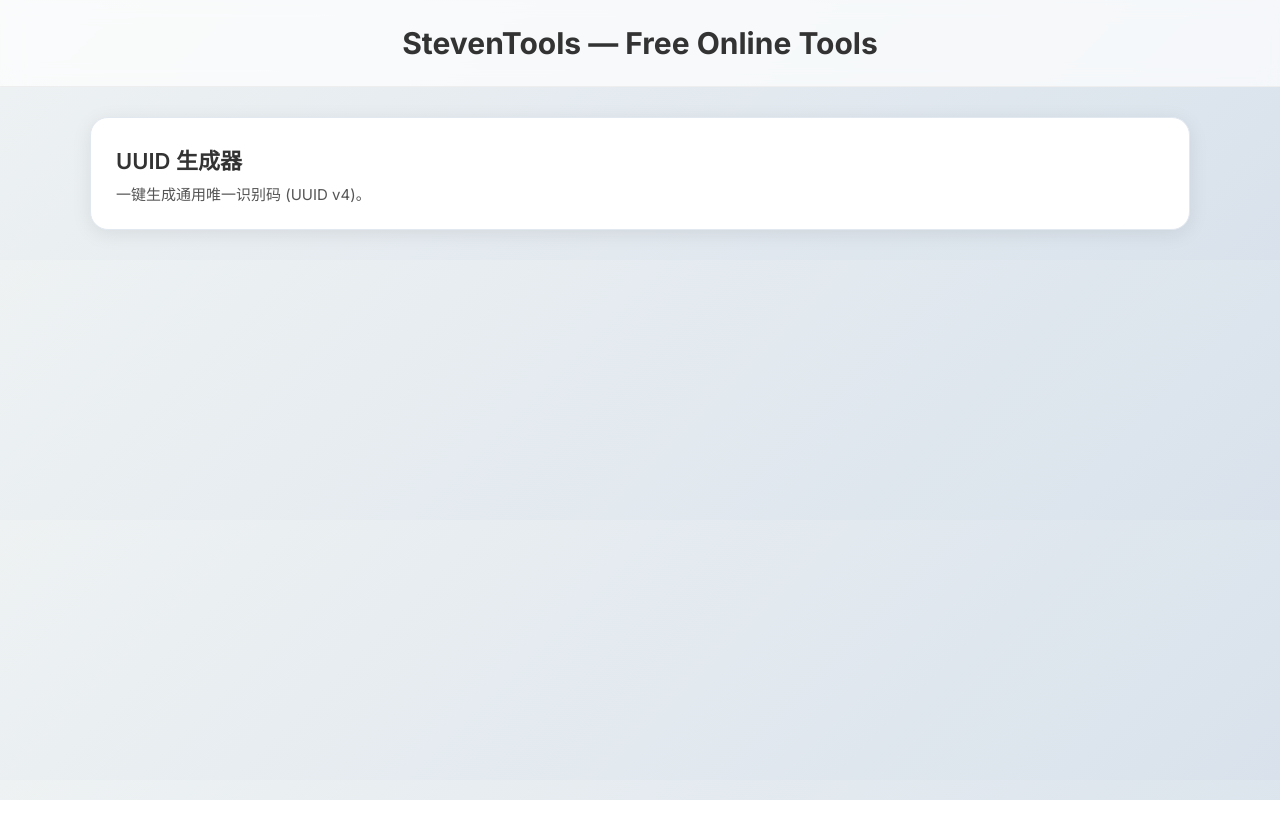
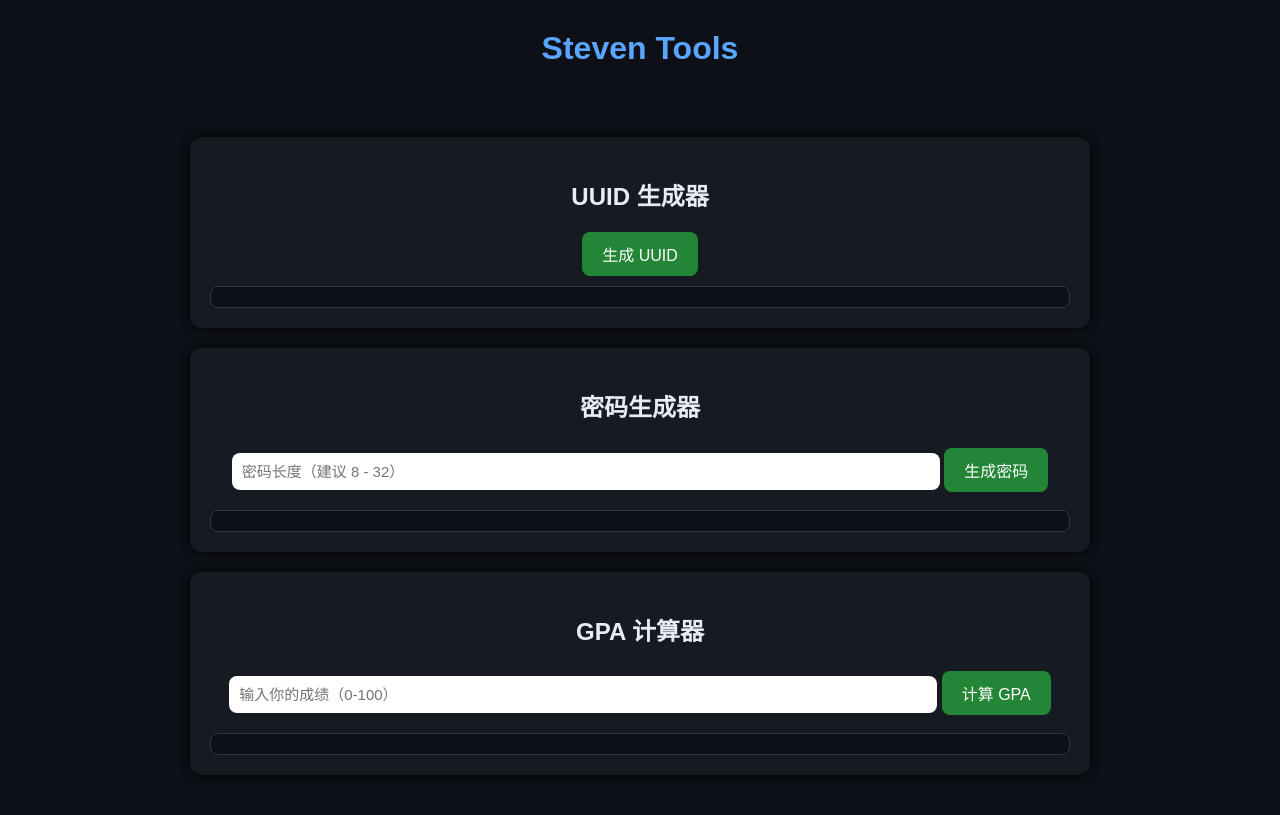
Before and after one commit to Stevenzhou-09/mytool, a plain HTML site: page index.html in a window 1280 px wide. Drawn offline with Linux system fonts and the light colour scheme.

Commit message:
Update index.html

```diff
--- a/index.html
+++ b/index.html
@@ -1,148 +1,158 @@
 <!DOCTYPE html>
-<html lang="zh">
+<html lang="en">
 <head>
-<meta charset="UTF-8" />
-<meta name="viewport" content="width=device-width, initial-scale=1.0" />
-<title>StevenTools - Online Tools</title>
-
-<!-- 字体 -->
-<link rel="preconnect" href="https://fonts.googleapis.com">
-<link rel="preconnect" href="https://fonts.gstatic.com" crossorigin>
-<link href="https://fonts.googleapis.com/css2?family=Inter:wght@300;400;600;700&display=swap" rel="stylesheet">
+<meta charset="UTF-8">
+<title>Steven Tools</title>
+<meta name="viewport" content="width=device-width, initial-scale=1.0">
 
 <style>
     body {
         margin: 0;
-        font-family: 'Inter', sans-serif;
-        background: linear-gradient(135deg, #eef2f3 0%, #d9e2ec 100%);
-        color: #333;
+        padding: 0;
+        background: #0d1117;
+        font-family: Arial, sans-serif;
+        color: #e6edf3;
+        text-align: center;
     }
 
     header {
-        padding: 25px;
-        text-align: center;
-        background: rgba(255,255,255,0.7);
-        backdrop-filter: blur(10px);
-        border-bottom: 1px solid #eee;
-        font-size: 30px;
-        font-weight: 700;
-        cursor: pointer;
-        position: sticky;
-        top: 0;
-        z-index: 10;
+        padding: 30px 0;
+        font-size: 32px;
+        font-weight: bold;
+        color: #58a6ff;
     }
 
     .container {
-        max-width: 1100px;
+        max-width: 900px;
         margin: auto;
-        padding: 30px;
-        display: grid;
-        grid-template-columns: repeat(auto-fit, minmax(260px, 1fr));
-        gap: 25px;
+        padding: 20px;
     }
 
-    .tool-card {
-        background: white;
-        padding: 25px;
-        border-radius: 18px;
-        box-shadow: 0 4px 20px rgba(0,0,0,0.08);
-        transition: 0.25s;
-        cursor: pointer;
-        border: 1px solid #e2e8f0;
+    .card {
+        background: #161b22;
+        margin: 20px 0;
+        padding: 20px;
+        border-radius: 12px;
+        box-shadow: 0 0 10px #000;
     }
 
-    .tool-card:hover {
-        transform: translateY(-7px);
-        box-shadow: 0 10px 30px rgba(0,0,0,0.15);
+    button {
+        background: #238636;
+        border: none;
+        color: white;
+        padding: 10px 20px;
+        border-radius: 8px;
+        cursor: pointer;
+        font-size: 16px;
     }
 
-    .tool-title {
-        font-size: 22px;
-        margin-bottom: 8px;
-        font-weight: 600;
+    button:hover {
+        background: #2ea043;
     }
 
-    .tool-desc {
-        color: #555;
+    input, select {
+        width: 80%;
+        padding: 10px;
+        border-radius: 8px;
+        border: none;
+        margin: 10px 0;
         font-size: 15px;
     }
 
-    /* 工具页面 */
-    .tool-page {
-        max-width: 750px;
-        margin: 40px auto;
-        padding: 30px;
-        background: white;
-        border-radius: 18px;
-        box-shadow: 0 4px 20px rgba(0,0,0,0.08);
-        border: 1px solid #e2e8f0;
-        display: none;
-    }
-
-    button {
-        padding: 12px 20px;
-        background: #4a90e2;
-        border: none;
-        color: white;
-        font-size: 16px;
-        border-radius: 10px;
-        cursor: pointer;
+    .output {
         margin-top: 10px;
-    }
-
-    button:hover {
-        background: #3a78c7;
-    }
-
-    input, textarea, select {
-        width: 100%;
-        padding: 12px;
-        margin-top: 8px;
-        font-size: 15px;
-        border: 1px solid #ccc;
-        border-radius: 10px;
+        padding: 10px;
+        background: #0d1117;
+        border: 1px solid #30363d;
+        border-radius: 8px;
+        word-wrap: break-word;
     }
 </style>
+
 </head>
-
 <body>
 
-<header onclick="goHome()">StevenTools — Free Online Tools</header>
+<header>
+    Steven Tools
+</header>
 
-<!-- 首页 -->
-<div id="home" class="container">
+<div class="container">
 
-    <div class="tool-card" onclick="openPage('uuidgen')">
-        <div class="tool-title">UUID 生成器</div>
-        <div class="tool-desc">一键生成通用唯一识别码 (UUID v4)。</div>
+    <!-- UUID -->
+    <div class="card">
+        <h2>UUID 生成器</h2>
+        <button onclick="generateUUID()">生成 UUID</button>
+        <div id="uuidOutput" class="output"></div>
+    </div>
+
+    <!-- Password Generator -->
+    <div class="card">
+        <h2>密码生成器</h2>
+        <input type="number" id="pwLength" placeholder="密码长度（建议 8 - 32）" min="4" max="64">
+        <button onclick="generatePassword()">生成密码</button>
+        <div id="passwordOutput" class="output"></div>
+    </div>
+
+    <!-- GPA Calculator -->
+    <div class="card">
+        <h2>GPA 计算器</h2>
+        <input type="number" id="scoreInput" placeholder="输入你的成绩（0-100）">
+        <button onclick="calcGPA()">计算 GPA</button>
+        <div id="gpaOutput" class="output"></div>
     </div>
 
 </div>
 
-<!-- 工具页面：UUID -->
-<div id="uuidgen" class="tool-page">
-    <h2>UUID 生成器</h2>
-    <p>点击下面按钮即可生成 UUID v4：</p>
-
-    <button onclick="generateUUID()">生成 UUID</button>
-    <textarea id="uuidOutput" rows="4" placeholder="等待生成..."></textarea>
-</div>
 
 <script>
-function goHome() {
-    document.querySelectorAll('.tool-page').forEach(e => e.style.display = 'none');
-    document.getElementById('home').style.display = 'grid';
+/* UUID */
+function generateUUID() {
+    const uuid = crypto.randomUUID();
+    document.getElementById("uuidOutput").innerText = uuid;
 }
 
-function openPage(id) {
-    document.getElementById('home').style.display = 'none';
-    document.querySelectorAll('.tool-page').forEach(e => e.style.display = 'none');
-    document.getElementById(id).style.display = 'block';
+/* Password Generator */
+function generatePassword() {
+    const length = document.getElementById("pwLength").value;
+    if (!length || length < 4) {
+        alert("请输入合适的密码长度！");
+        return;
+    }
+
+    const chars =
+        "abcdefghijklmnopqrstuvwxyzABCDEFGHIJKLMNOPQRSTUVWXYZ0123456789!@#$%^&*()-_=+";
+
+    let pw = "";
+    for (let i = 0; i < length; i++) {
+        pw += chars[Math.floor(Math.random() * chars.length)];
+    }
+
+    document.getElementById("passwordOutput").innerText = pw;
 }
 
-function generateUUID() {
-    const uuid = crypto.randomUUID();
-    document.getElementById('uuidOutput').value = uuid;
+/* GPA Calculator */
+function calcGPA() {
+    const score = document.getElementById("scoreInput").value;
+    if (score === "") {
+        alert("请输入成绩！");
+        return;
+    }
+
+    const n = Number(score);
+
+    let gpa = 0;
+    if (n >= 90) gpa = 4.0;
+    else if (n >= 85) gpa = 3.7;
+    else if (n >= 82) gpa = 3.3;
+    else if (n >= 78) gpa = 3.0;
+    else if (n >= 75) gpa = 2.7;
+    else if (n >= 72) gpa = 2.3;
+    else if (n >= 68) gpa = 2.0;
+    else if (n >= 64) gpa = 1.5;
+    else if (n >= 60) gpa = 1.0;
+    else gpa = 0.0;
+
+    document.getElementById("gpaOutput").innerText = "GPA: " + gpa.toFixed(1);
 }
 </script>
 
```
